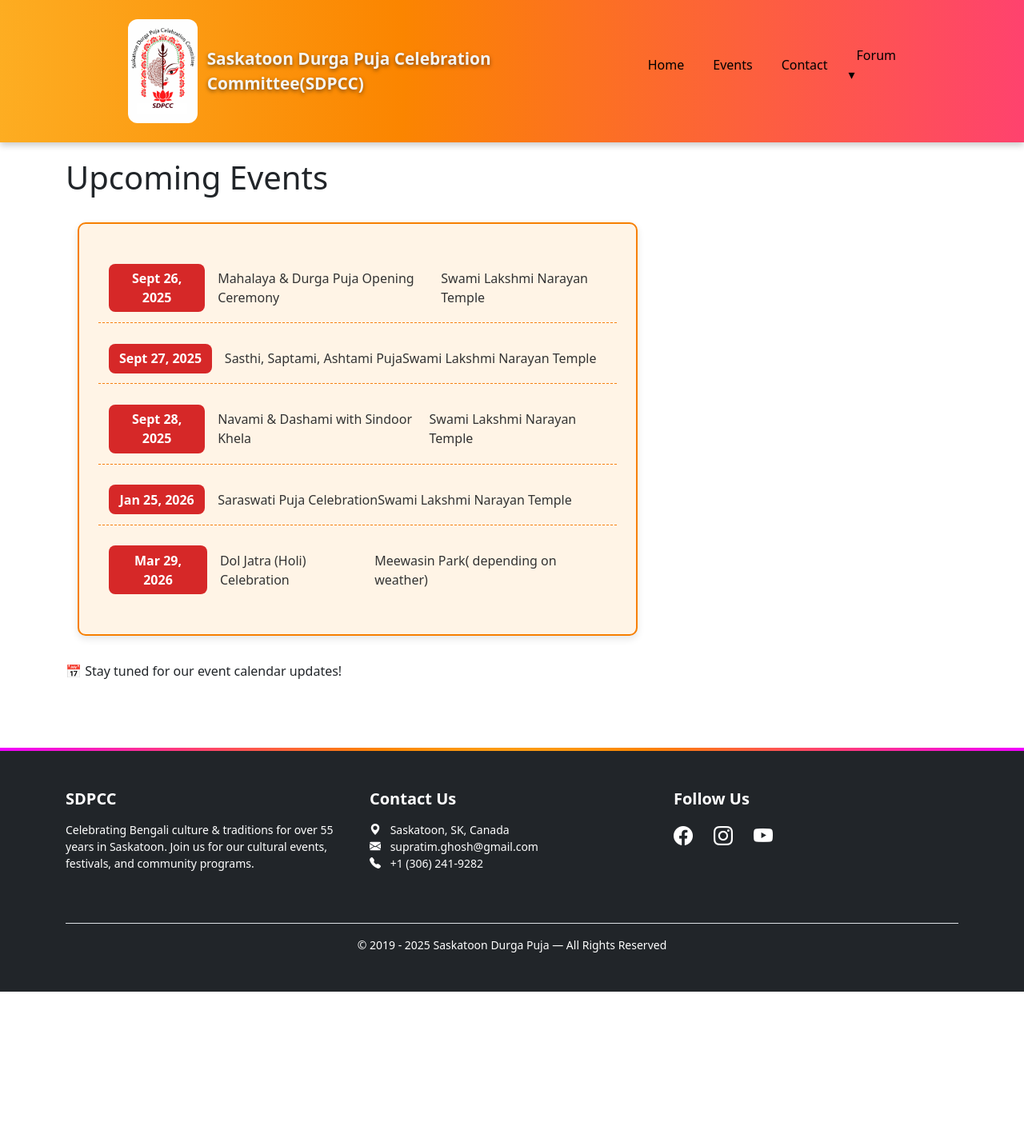
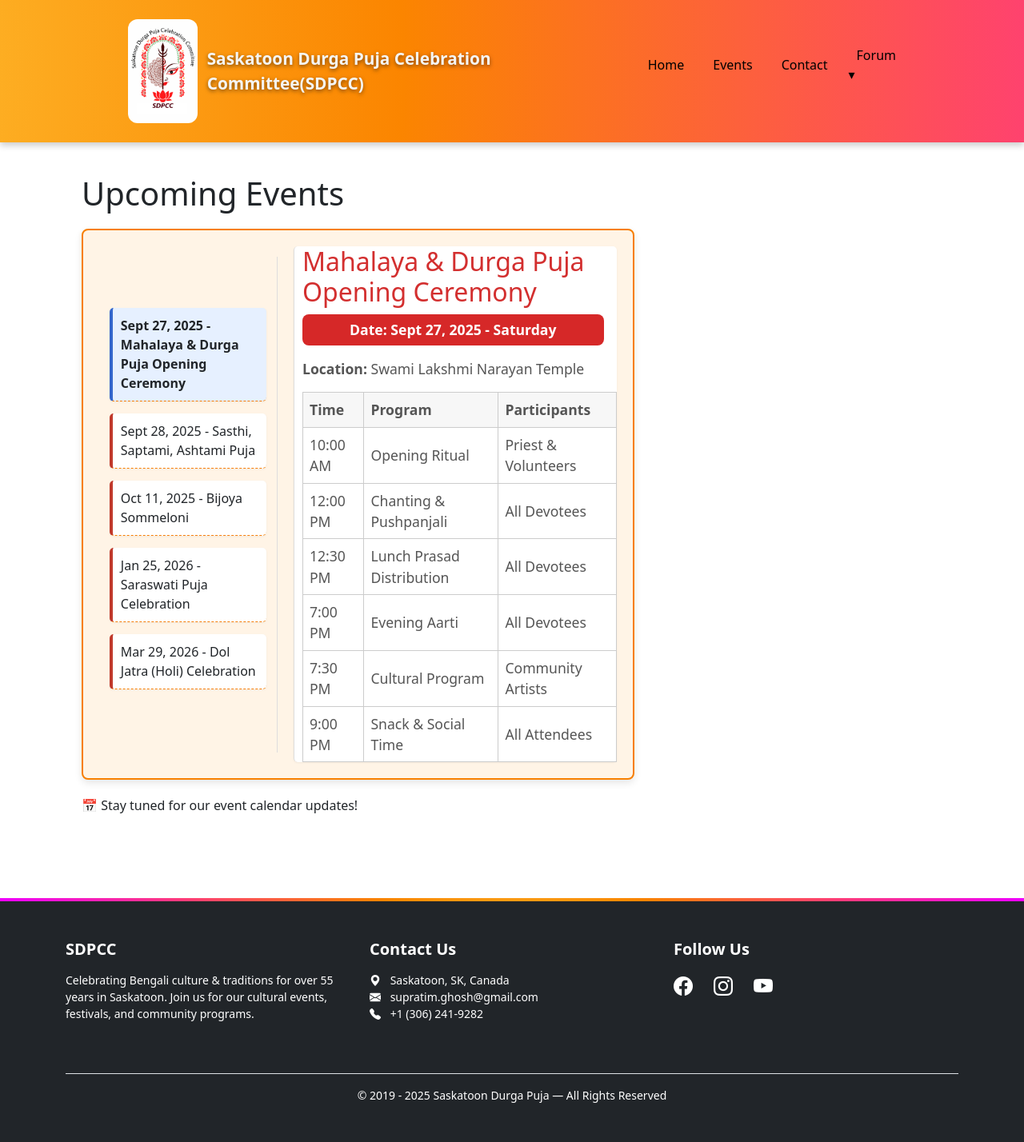
Before and after one commit to EZOPINC/sdpcc, a Jekyll site: the page built from events.md, in a window 1280 px wide. Shown: the whole page at 80% size. Built offline with Jekyll 4.4.1, drawn with Linux system fonts in a browser that asks for light colours; before the commit the page ends 1240 px from its top, so only the background shows below that.

Commit message:
events design update

```diff
--- a/_data/events.yml
+++ b/_data/events.yml
@@ -1,19 +1,56 @@
-- date: "Sept 26, 2025"
+- date: "Sept 27, 2025"
+  day: "Saturday"
   name: "Mahalaya & Durga Puja Opening Ceremony"
   location: "Swami Lakshmi Narayan Temple"
+  schedule:
+    - time: "10:00 AM"
+      program: "Opening Ritual"
+      participants: "Priest & Volunteers"
+    - time: "12:00 PM"
+      program: "Chanting & Pushpanjali"
+      participants: "All Devotees"
+    - time: "12:30 PM"
+      program: "Lunch Prasad Distribution"
+      participants: "All Devotees"
+    - time: "7:00 PM"
+      program: "Evening Aarti"
+      participants: "All Devotees"
+    - time: "7:30 PM"
+      program: "Cultural Program"
+      participants: "Community Artists"
+    - time: "9:00 PM"
+      program: "Snack & Social Time"
+      participants: "All Attendees"
 
-- date: "Sept 27, 2025"
+- date: "Sept 28, 2025"
+  day: "Sunday"
   name: "Sasthi, Saptami, Ashtami Puja"
   location: "Swami Lakshmi Narayan Temple"
+  schedule:
+    - time: "10:00 AM"
+      program: "Morning Aarti & Puja"
+      participants: "Priest & Volunteers"
+    - time: "11:00 AM"
+      program: "Cultural Performances"
+      participants: "Community Artists"
+    - time: "12:30 PM"
+      program: "Lunch Prasad Distribution"
+      participants: "All Devotees"
+    - time: "6:30 PM"
+      program: "Evening Aarti & Bhajans"
+      participants: "All Devotees"
 
-- date: "Sept 28, 2025"
-  name: "Navami & Dashami with Sindoor Khela"
-  location: "Swami Lakshmi Narayan Temple"
+- date: "Oct 11, 2025"
+  day: "Saturday"
+  name: "Bijoya Sommeloni"
+  location: "Yet to be decided"
 
 - date: "Jan 25, 2026"
+  day: "Sunday"
   name: "Saraswati Puja Celebration"
   location: "Swami Lakshmi Narayan Temple"
 
 - date: "Mar 29, 2026"
+  day: "Sunday"
   name: "Dol Jatra (Holi) Celebration"
   location: "Meewasin Park( depending on weather)"
--- a/assets/css/styles.css
+++ b/assets/css/styles.css
@@ -209,13 +209,17 @@
     }
 }
 
+/* MAIN CONTENT */
+
+.main-content {
+    max-width: 1200px;
+    margin: 0 auto;
+        /* centers horizontally */
+    padding: 20px;
+        /* gives spacing */
+}
 /* -------------------- Footer -------------------- */
-/*.site-footer {
-    padding: 2rem 0;
-    background-color: #2b0f30;
-    color: #d8d8d8;
-}
-    */
+
 .site-footer {
     background-color: #121212;
     /* A very dark charcoal/off-black */
@@ -310,23 +314,6 @@
 
 .notice-item:last-child {
     border-bottom: none;
-}
-
-.date-badge {
-    background: #d62828;
-    color: #fff;
-    font-weight: bold;
-    padding: 0.4rem 0.8rem;
-    border-radius: 8px;
-    margin-right: 1rem;
-    min-width: 120px;
-    text-align: center;
-}
-
-.event-text {
-    font-size: 1rem;
-    color: #333;
-    font-weight: 500;
 }
 
 /*View all events button*/
@@ -596,6 +583,20 @@
 /* Gallery styles
 for all images click option
 */
+/* Hover effect on gallery images */
+.gallery-img {
+    cursor: pointer;
+    /* changes cursor to hand icon */
+    transition: transform 0.3s ease, opacity 0.3s ease;
+}
+
+.gallery-img:hover {
+    transform: scale(1.05);
+    /* zoom in a bit */
+    opacity: 0.85;
+    /* dim slightly */
+}
+
 /* Lightbox overlay */
 .lightbox {
     display: none;
@@ -627,3 +628,147 @@
     color: #fff;
     cursor: pointer;
 }
+
+/*Event page styles*/
+.event-schedule {
+    width: 100%;
+    border-collapse: collapse;
+    margin-top: 10px;
+}
+
+.event-schedule th,
+.event-schedule td {
+    border: 1px solid #ccc;
+    padding: 8px;
+    text-align: left;
+}
+
+.event-schedule th {
+    background-color: #f7f7f7;
+}
+
+/* Two columns Events page design */
+
+.events-page .main-content {
+    margin-top: 100px;
+    /* pushes events section down */
+    display: flex;
+    justify-content: center;
+    /* ensures centered horizontally */
+}
+.events-container {
+    display: flex;
+    gap: 20px;
+    margin: 20px auto;
+    margin-top: 20px;
+    max-width: 1000px;
+    /* adjust width as needed */
+    width: 100%;
+        /* take full width but capped at 1000px */
+    padding: 20px;
+    /* some breathing space on small screens */
+    background: #fff4e6;
+    border: 2px solid #f77f00;
+    border-radius: 8px;
+    box-shadow: 0 4px 10px rgba(0, 0, 0, 0.1);
+}
+
+/* Left side list */
+.events-list {
+    flex: 1;
+    max-width: 50%;
+    border-right: 1px solid #ddd;
+    padding-right: 10px;
+    display: flex;
+    align-items: center;
+    margin: 0.8rem 0;
+    padding: 0.8rem;
+
+}
+
+.events-list ul {
+    list-style: none;
+    padding: 0;
+    margin: 0;
+}
+
+.events-list li {
+    margin-bottom: 15px;
+    padding: 10px;
+    cursor: pointer;
+    border-left: 4px solid #c0392b;
+    background: #fff;
+    border-radius: 5px;
+    box-shadow: 0 1px 3px rgba(0, 0, 0, 0.05);
+    transition: transform 0.3s;
+}
+.events-list li.active {
+    background: #e6f0ff;
+    /* light blue highlight */
+    font-weight: bold;
+    border-left: 4px solid #3366cc;
+    /* accent stripe */
+}
+
+.event-item {
+    display: flex;
+    align-items: center;
+    border-bottom: 1px dashed #f77f00;
+}
+.events-list li:hover {
+    background: #f7f7f7;
+    transform: translateX(5px);
+
+}
+
+/* Right side details */
+.event-details {
+    flex: 2;
+    padding-left: 10px;
+    min-height: 200px;
+    border-left: 1px solid #ddd;
+    padding-left: 10px;
+    display: flex;
+    flex-direction: column;
+    justify-content: center;
+    align-items: center;
+    color: #555;
+    font-size: 1.1rem;
+    background: #fff;
+    border-radius: 5px;
+    box-shadow: 0 1px 3px rgba(0, 0, 0, 0.05);
+}
+
+.date-badge {
+    background: #d62828;
+    color: #fff;
+    font-weight: bold;
+    padding: 0.4rem 0.8rem;
+    border-radius: 8px;
+    margin-right: 1rem;
+    min-width: 120px;
+    text-align: center;
+}
+/* Hide details by default */
+.event-detail {
+    display: none;
+}
+
+.event-detail.active {
+    display: block;
+}
+
+/* Responsive: stack on small screens */
+@media (max-width: 768px) {
+    .events-container {
+        flex-direction: column;
+    }
+
+    .events-list {
+        max-width: 100%;
+        border-right: none;
+        border-bottom: 1px solid #ddd;
+        padding-right: 0;
+        padding-bottom: 10px;
+    }
+}
--- a/assets/js/scripts.js
+++ b/assets/js/scripts.js
@@ -35,3 +35,29 @@
     }
   });
 });
+
+// Events page - Filter events by category
+  document.addEventListener("DOMContentLoaded", function () {
+    const items = document.querySelectorAll(".event-item");
+    const details = document.querySelectorAll(".event-detail");
+
+    items.forEach(item => {
+      item.addEventListener("click", () => {
+        // hide all details
+        details.forEach(d => d.classList.remove("active"));
+
+        // remove highlight from all list items
+        items.forEach(i => i.classList.remove("active"));
+
+        // show clicked one
+        const eventId = item.getAttribute("data-event-id");
+        document.getElementById(eventId).classList.add("active");
+        item.classList.add("active");
+      });
+    });
+
+    // Auto-select first event on page load
+    if (items.length > 0) {
+      items[0].click();
+    }
+  });
--- a/events.md
+++ b/events.md
@@ -2,18 +2,52 @@
 layout: default
 title: Events
 permalink: /events/
+body_class: events-page
 ---
 
 # Upcoming Events
 
-<div class="notice-board">
-  {% for event in site.data.events %}
-    <div class="notice-item">
-      <span class="date-badge">{{ event.date }}</span>
-      <span class="event-text">{{ event.name }}</span>
-      <span class="event-text">{{ event.location }}</span>
-    </div>
-  {% endfor %}
+<div class="events-container">
+  <!-- Left: Event List -->
+  <div class="events-list">
+    <ul>
+      {% for event in site.data.events %}
+        <li class="event-item" data-event-id="event-{{ forloop.index0 }}">
+          {{ event.date }} - {{ event.name }}
+        </li>
+      {% endfor %}
+    </ul>
+  </div>
+  <!-- Right: Event Details -->
+  <div class="event-details">
+    {% for event in site.data.events %}
+      <div id="event-{{ forloop.index0 }}" class="event-detail hidden">
+        <h2>{{ event.name }}</h2>
+        <p class="date-badge"><strong>Date:</strong> {{ event.date }} - {{ event.day}} </p>
+        <p><strong>Location:</strong> {{ event.location }}</p>
+      {% if event.schedule %}
+        <table class="event-schedule">
+            <thead>
+              <tr>
+                <th>Time</th>
+                <th>Program</th>
+                <th>Participants</th>
+              </tr>
+            </thead>
+            <tbody>
+              {% for item in event.schedule %}
+                <tr>
+                  <td>{{ item.time }}</td>
+                  <td>{{ item.program }}</td>
+                  <td>{{ item.participants }}</td>
+                </tr>
+              {% endfor %}
+            </tbody>
+          </table>
+        {% endif %}
+      </div>
+    {% endfor %}
+  </div>
 </div>
 
 📅 Stay tuned for our event calendar updates!
```
